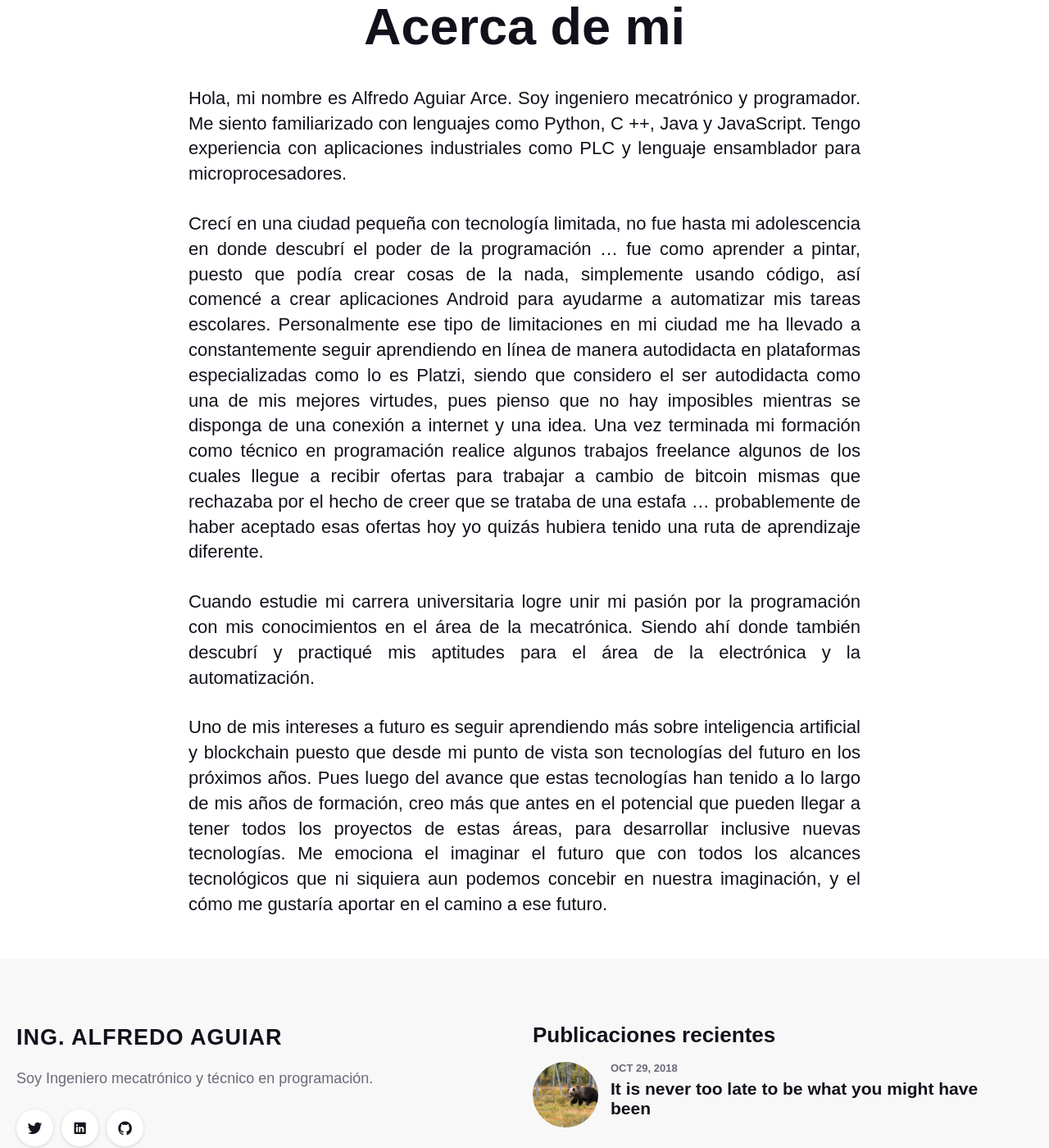
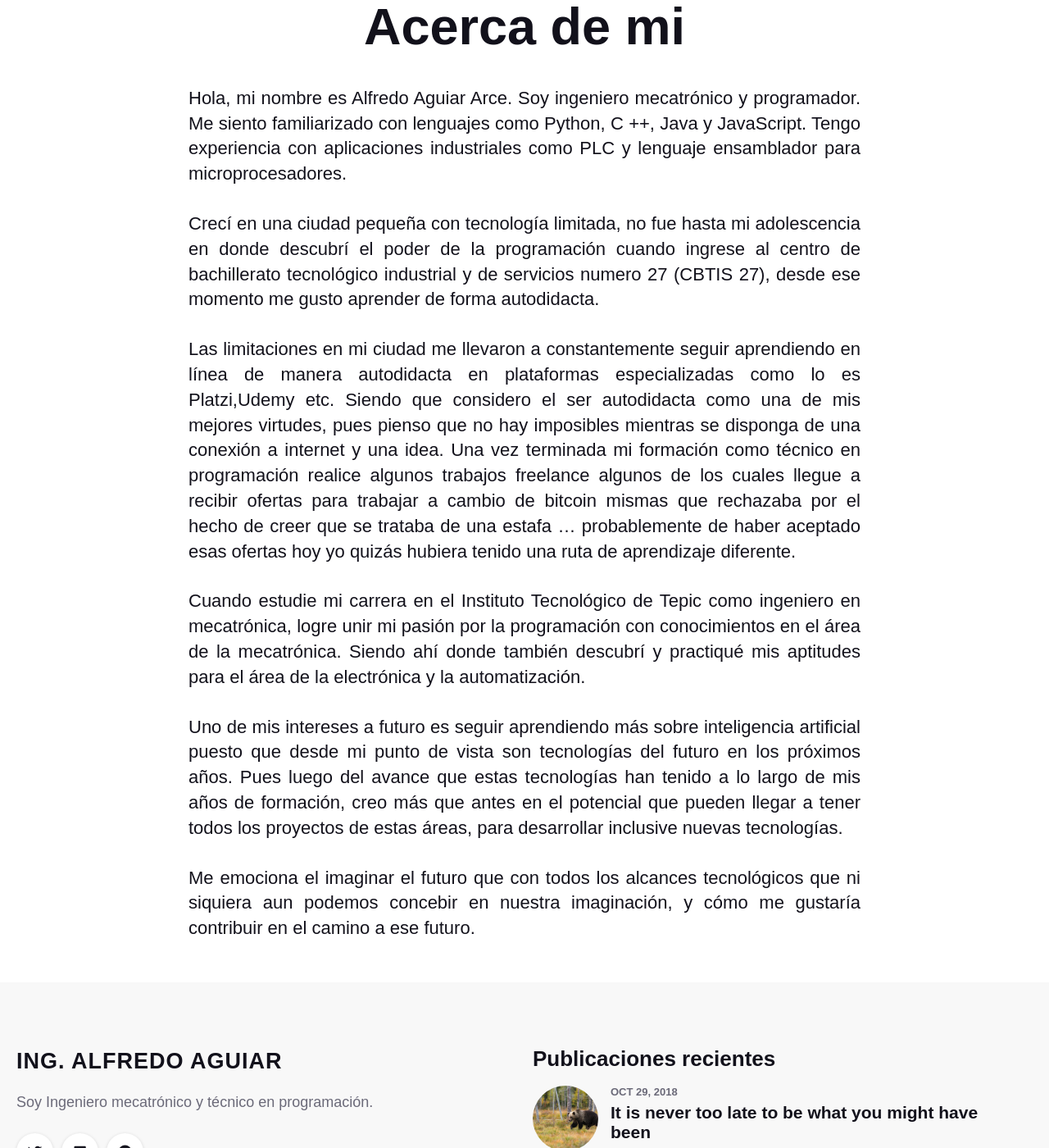
Before and after one commit to alfredoaguiararce/alfredoagrar, a Jekyll site: the page built from _pages/about.md, in a window 1280 px wide and 1400 px high, scrolled down 768 px. Shown: the whole window at 82% size. Built offline with Jekyll 4.4.1, drawn with Linux system fonts in a browser that asks for light colours; nearby versions of some CDN libraries; some web fonts are replaced.

Commit message:
Cambie la descricion de mi briografia en el apartado about.md

```diff
--- a/_pages/about.md
+++ b/_pages/about.md
@@ -7,11 +7,13 @@ image: '/images/60.jpg'
 
 Hola, mi nombre es Alfredo Aguiar Arce. Soy ingeniero mecatrónico y programador. Me siento familiarizado con lenguajes como Python, C ++, Java y JavaScript. Tengo experiencia con aplicaciones industriales como PLC y lenguaje ensamblador para microprocesadores.
 
-Crecí en una ciudad pequeña con tecnología limitada, no fue hasta mi adolescencia en donde descubrí el poder de la programación ... fue como aprender a pintar, puesto que podía crear cosas de la nada, simplemente usando código, así comencé a crear aplicaciones Android para ayudarme a automatizar mis tareas escolares.
-Personalmente ese tipo de limitaciones en mi ciudad me ha llevado a constantemente seguir aprendiendo en línea de manera autodidacta en plataformas especializadas como lo es Platzi, siendo que considero el ser autodidacta como una de mis mejores virtudes, pues pienso que no hay imposibles mientras se disponga de una conexión a internet y una idea.
+Crecí en una ciudad pequeña con tecnología limitada, no fue hasta mi adolescencia en donde descubrí el poder de la programación cuando ingrese al centro de bachillerato tecnológico industrial y de servicios numero 27 (CBTIS 27), desde ese momento me gusto aprender de forma autodidacta.
+
+Las limitaciones en mi ciudad me llevaron a constantemente seguir aprendiendo en línea de manera autodidacta en plataformas especializadas como lo es Platzi,Udemy etc. Siendo que considero el ser autodidacta como una de mis mejores virtudes, pues pienso que no hay imposibles mientras se disponga de una conexión a internet y una idea.
 Una vez terminada mi formación como técnico en programación realice algunos trabajos freelance algunos de los cuales llegue a recibir ofertas para trabajar a cambio de bitcoin mismas que rechazaba por el hecho de creer que se trataba de una estafa ... probablemente de haber aceptado esas ofertas hoy yo quizás hubiera tenido una ruta de aprendizaje diferente.
 
-Cuando estudie mi carrera universitaria logre unir mi pasión por la programación con mis conocimientos en el área de la mecatrónica. Siendo ahí donde también descubrí y practiqué mis aptitudes para el área de la electrónica y la automatización.
+Cuando estudie mi carrera en el Instituto Tecnológico de Tepic como ingeniero en mecatrónica, logre unir mi pasión por la programación con conocimientos en el área de la mecatrónica. Siendo ahí donde también descubrí y practiqué mis aptitudes para el área de la electrónica y la automatización.
 
-Uno de mis intereses a futuro es seguir aprendiendo más sobre inteligencia artificial y blockchain puesto que desde mi punto de vista son tecnologías del futuro en los próximos años. Pues luego del avance que estas tecnologías han tenido a lo largo de mis años de formación, creo más que antes en el potencial que pueden llegar a tener todos los proyectos de estas áreas, para desarrollar inclusive nuevas tecnologías.
-Me emociona el imaginar el futuro que con todos los alcances tecnológicos que ni siquiera aun podemos concebir en nuestra imaginación, y el cómo me gustaría aportar en el camino a ese futuro.
+Uno de mis intereses a futuro es seguir aprendiendo más sobre inteligencia artificial puesto que desde mi punto de vista son tecnologías del futuro en los próximos años. Pues luego del avance que estas tecnologías han tenido a lo largo de mis años de formación, creo más que antes en el potencial que pueden llegar a tener todos los proyectos de estas áreas, para desarrollar inclusive nuevas tecnologías.
+
+Me emociona el imaginar el futuro que con todos los alcances tecnológicos que ni siquiera aun podemos concebir en nuestra imaginación, y cómo me gustaría contribuir en el camino a ese futuro.
```
Also changed, not shown: 404.html (+4 -5 lines), _layouts/page_no_image.html (added, +20 -0 lines), 7 other files.
